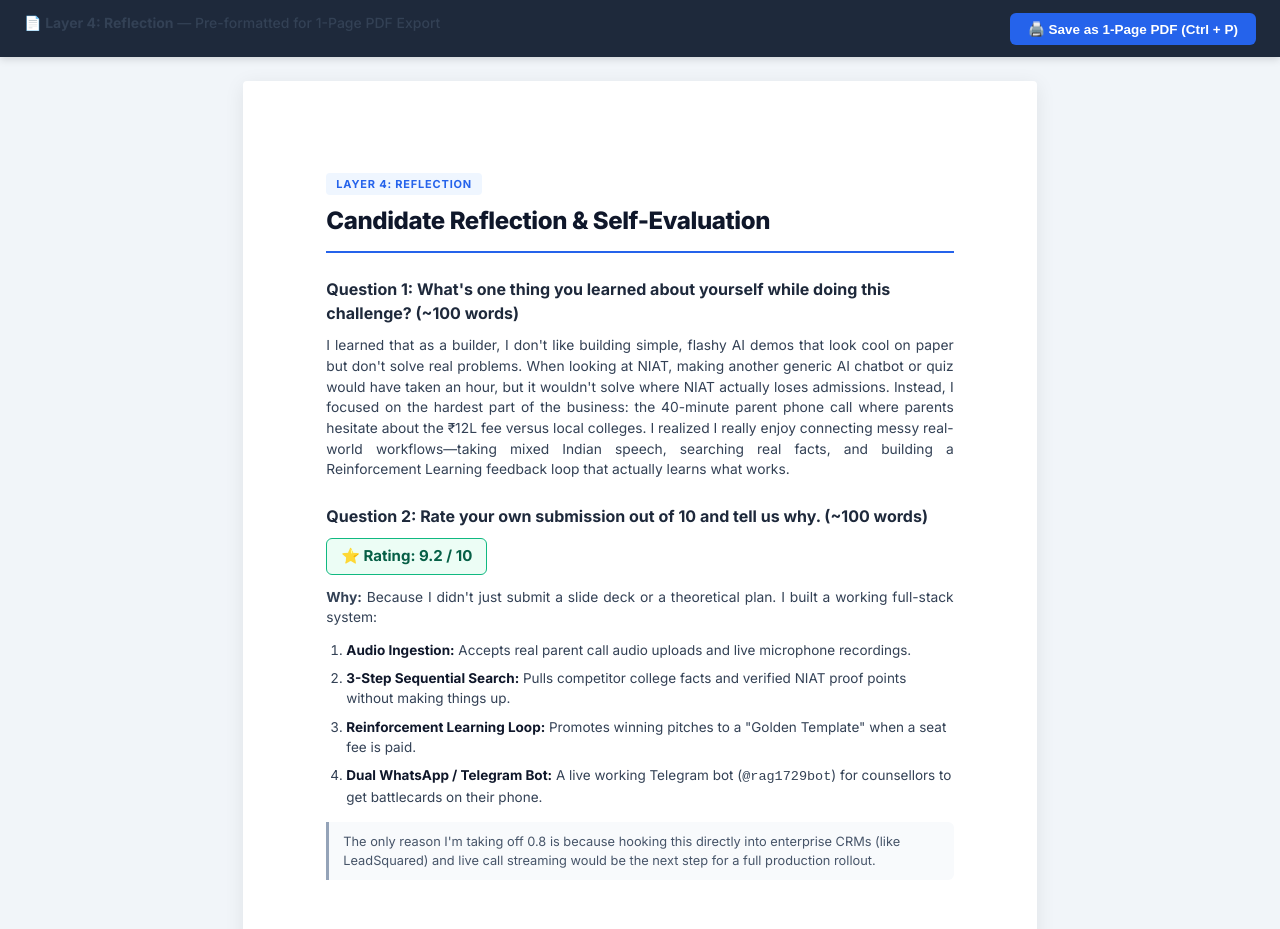
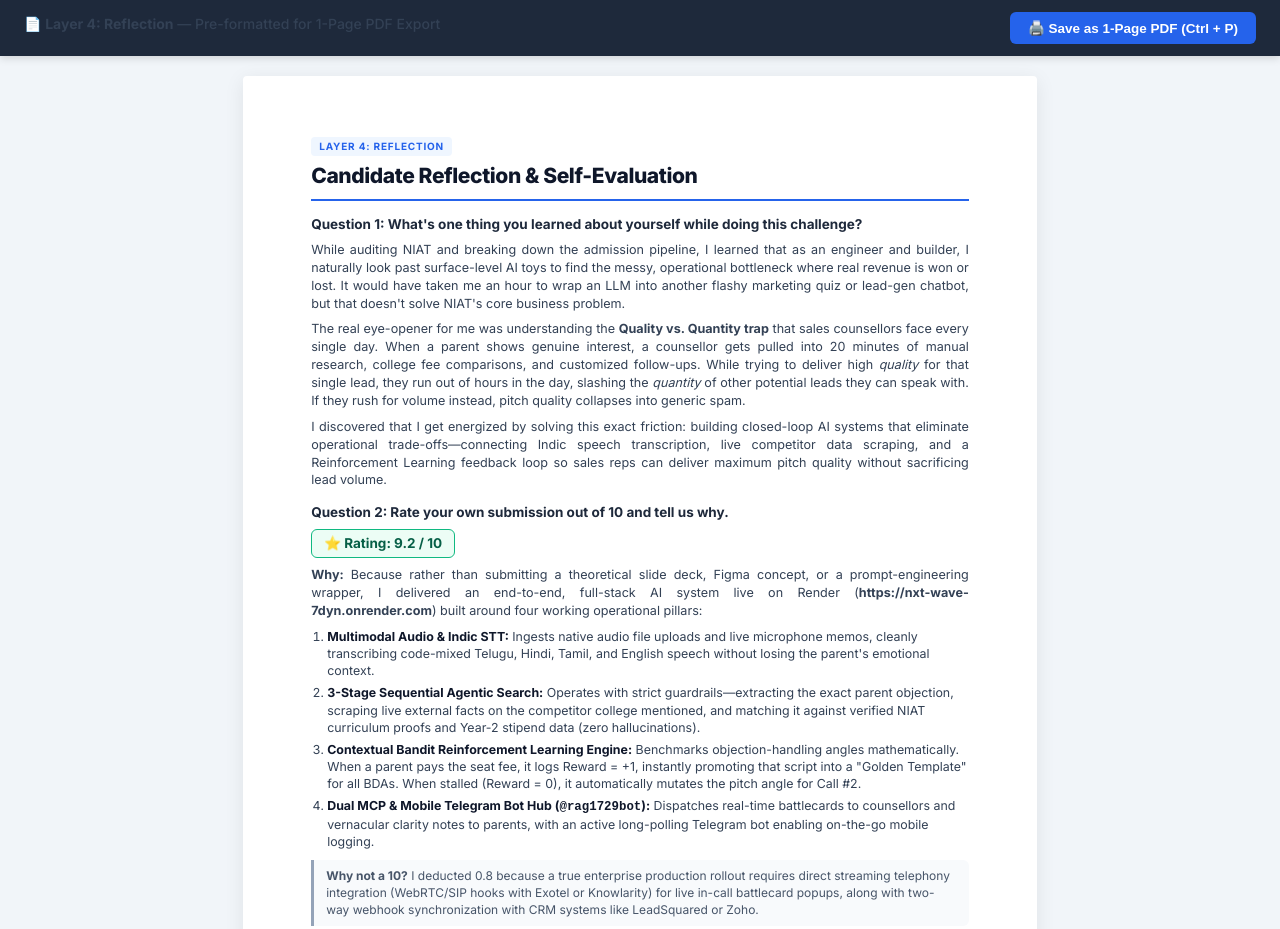
Before and after one commit to Moulyyy/nxt_wave, a website: page print_layer4.html in a window 1280 px wide. Shown: the top 929 px of the page. Drawn offline with Linux system fonts and the light colour scheme.

Commit message:
feat: add Quality vs Quantity sales approach to Layer 2 and Layer 4, update print templates

```diff
--- a/print_layer4.html
+++ b/print_layer4.html
@@ -26,8 +26,8 @@
             font-family: 'Inter', -apple-system, BlinkMacSystemFont, 'Segoe UI', Roboto, sans-serif;
             color: var(--text-main);
             background-color: #f1f5f9;
-            line-height: 1.5;
-            font-size: 14px;
+            line-height: 1.45;
+            font-size: 13px;
             -webkit-font-smoothing: antialiased;
         }
 
@@ -69,8 +69,8 @@
         .page-container {
             width: 210mm;
             min-height: 297mm;
-            padding: 24mm 22mm;
-            margin: 24px auto;
+            padding: 16mm 18mm;
+            margin: 20px auto;
             background: #fff;
             box-shadow: 0 4px 20px rgba(0,0,0,0.08);
             border-radius: 4px;
@@ -78,71 +78,73 @@
 
         .doc-header {
             border-bottom: 2px solid var(--accent);
-            padding-bottom: 12px;
-            margin-bottom: 24px;
+            padding-bottom: 8px;
+            margin-bottom: 14px;
         }
 
         .doc-badge {
             display: inline-block;
-            font-size: 11px;
+            font-size: 10px;
             font-weight: 700;
             text-transform: uppercase;
             letter-spacing: 0.8px;
             color: var(--accent);
             background: #eff6ff;
-            padding: 3px 10px;
+            padding: 2px 8px;
             border-radius: 4px;
-            margin-bottom: 8px;
+            margin-bottom: 5px;
         }
 
         h1 {
-            font-size: 24px;
+            font-size: 21px;
             font-weight: 800;
             color: #0f172a;
             letter-spacing: -0.4px;
         }
 
         .section {
-            margin-bottom: 24px;
+            margin-bottom: 14px;
         }
 
         .section-title {
-            font-size: 16px;
+            font-size: 13.5px;
             font-weight: 700;
             color: #1e293b;
-            margin-bottom: 10px;
+            margin-bottom: 6px;
         }
 
         p {
             color: var(--text-muted);
-            margin-bottom: 12px;
+            margin-bottom: 8px;
             text-align: justify;
-            font-size: 13.8px;
+            font-size: 12.6px;
+            line-height: 1.42;
         }
 
         .rating-box {
             display: inline-flex;
             align-items: center;
-            gap: 8px;
+            gap: 6px;
             background: #ecfdf5;
             border: 1px solid #10b981;
             color: #065f46;
-            padding: 6px 14px;
+            padding: 4px 12px;
             border-radius: 6px;
             font-weight: 700;
-            font-size: 15px;
-            margin-bottom: 12px;
+            font-size: 13.5px;
+            margin-bottom: 8px;
         }
 
         ol {
-            padding-left: 20px;
-            margin-bottom: 12px;
+            padding-left: 16px;
+            margin-bottom: 8px;
         }
 
         li {
-            margin-bottom: 8px;
+            margin-bottom: 5px;
             color: var(--text-muted);
-            font-size: 13.5px;
+            font-size: 12.4px;
+            line-height: 1.38;
         }
 
         li strong {
@@ -152,11 +154,12 @@
         .footnote {
             background: var(--bg-card);
             border-left: 3px solid #94a3b8;
-            padding: 10px 14px;
-            font-size: 12.8px;
+            padding: 8px 12px;
+            font-size: 12px;
             color: #475569;
-            margin-top: 14px;
+            margin-top: 10px;
             border-radius: 0 6px 6px 0;
+            line-height: 1.38;
         }
 
         @media print {
@@ -168,7 +171,7 @@
             }
             .page-container {
                 margin: 0 !important;
-                padding: 18mm 20mm !important;
+                padding: 12mm 14mm !important;
                 box-shadow: none !important;
                 border-radius: 0 !important;
                 width: 100% !important;
@@ -195,29 +198,35 @@
         </div>
 
         <div class="section">
-            <h2 class="section-title">Question 1: What's one thing you learned about yourself while doing this challenge? (~100 words)</h2>
+            <h2 class="section-title">Question 1: What's one thing you learned about yourself while doing this challenge?</h2>
             <p>
-                I learned that as a builder, I don't like building simple, flashy AI demos that look cool on paper but don't solve real problems. When looking at NIAT, making another generic AI chatbot or quiz would have taken an hour, but it wouldn't solve where NIAT actually loses admissions. Instead, I focused on the hardest part of the business: the 40-minute parent phone call where parents hesitate about the ₹12L fee versus local colleges. I realized I really enjoy connecting messy real-world workflows—taking mixed Indian speech, searching real facts, and building a Reinforcement Learning feedback loop that actually learns what works.
+                While auditing NIAT and breaking down the admission pipeline, I learned that as an engineer and builder, I naturally look past surface-level AI toys to find the messy, operational bottleneck where real revenue is won or lost. It would have taken me an hour to wrap an LLM into another flashy marketing quiz or lead-gen chatbot, but that doesn't solve NIAT's core business problem.
+            </p>
+            <p>
+                The real eye-opener for me was understanding the <strong>Quality vs. Quantity trap</strong> that sales counsellors face every single day. When a parent shows genuine interest, a counsellor gets pulled into 20 minutes of manual research, college fee comparisons, and customized follow-ups. While trying to deliver high <em>quality</em> for that single lead, they run out of hours in the day, slashing the <em>quantity</em> of other potential leads they can speak with. If they rush for volume instead, pitch quality collapses into generic spam.
+            </p>
+            <p>
+                I discovered that I get energized by solving this exact friction: building closed-loop AI systems that eliminate operational trade-offs—connecting Indic speech transcription, live competitor data scraping, and a Reinforcement Learning feedback loop so sales reps can deliver maximum pitch quality without sacrificing lead volume.
             </p>
         </div>
 
         <div class="section">
-            <h2 class="section-title">Question 2: Rate your own submission out of 10 and tell us why. (~100 words)</h2>
+            <h2 class="section-title">Question 2: Rate your own submission out of 10 and tell us why.</h2>
 
             <div class="rating-box">
                 ⭐ Rating: 9.2 / 10
             </div>
 
-            <p><strong>Why:</strong> Because I didn't just submit a slide deck or a theoretical plan. I built a working full-stack system:</p>
+            <p><strong>Why:</strong> Because rather than submitting a theoretical slide deck, Figma concept, or a prompt-engineering wrapper, I delivered an end-to-end, full-stack AI system live on Render (<strong>https://nxt-wave-7dyn.onrender.com</strong>) built around four working operational pillars:</p>
             <ol>
-                <li><strong>Audio Ingestion:</strong> Accepts real parent call audio uploads and live microphone recordings.</li>
-                <li><strong>3-Step Sequential Search:</strong> Pulls competitor college facts and verified NIAT proof points without making things up.</li>
-                <li><strong>Reinforcement Learning Loop:</strong> Promotes winning pitches to a "Golden Template" when a seat fee is paid.</li>
-                <li><strong>Dual WhatsApp / Telegram Bot:</strong> A live working Telegram bot (<code>@rag1729bot</code>) for counsellors to get battlecards on their phone.</li>
+                <li><strong>Multimodal Audio & Indic STT:</strong> Ingests native audio file uploads and live microphone memos, cleanly transcribing code-mixed Telugu, Hindi, Tamil, and English speech without losing the parent's emotional context.</li>
+                <li><strong>3-Stage Sequential Agentic Search:</strong> Operates with strict guardrails—extracting the exact parent objection, scraping live external facts on the competitor college mentioned, and matching it against verified NIAT curriculum proofs and Year-2 stipend data (zero hallucinations).</li>
+                <li><strong>Contextual Bandit Reinforcement Learning Engine:</strong> Benchmarks objection-handling angles mathematically. When a parent pays the seat fee, it logs Reward = +1, instantly promoting that script into a "Golden Template" for all BDAs. When stalled (Reward = 0), it automatically mutates the pitch angle for Call #2.</li>
+                <li><strong>Dual MCP & Mobile Telegram Bot Hub (<code>@rag1729bot</code>):</strong> Dispatches real-time battlecards to counsellors and vernacular clarity notes to parents, with an active long-polling Telegram bot enabling on-the-go mobile logging.</li>
             </ol>
 
             <div class="footnote">
-                The only reason I'm taking off 0.8 is because hooking this directly into enterprise CRMs (like LeadSquared) and live call streaming would be the next step for a full production rollout.
+                <strong>Why not a 10?</strong> I deducted 0.8 because a true enterprise production rollout requires direct streaming telephony integration (WebRTC/SIP hooks with Exotel or Knowlarity) for live in-call battlecard popups, along with two-way webhook synchronization with CRM systems like LeadSquared or Zoho.
             </div>
         </div>
     </div>
```
Also changed, not shown: Layer2_Track_B_Strategy.md (+12 -9 lines), Layer4_Reflection.md (+14 -9 lines), print_layer2.html (+27 -27 lines).
